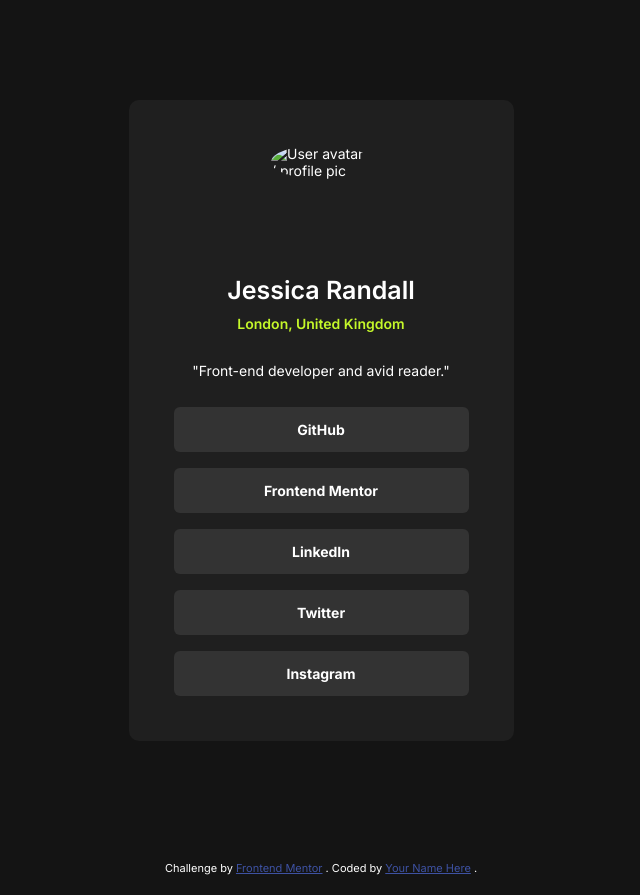
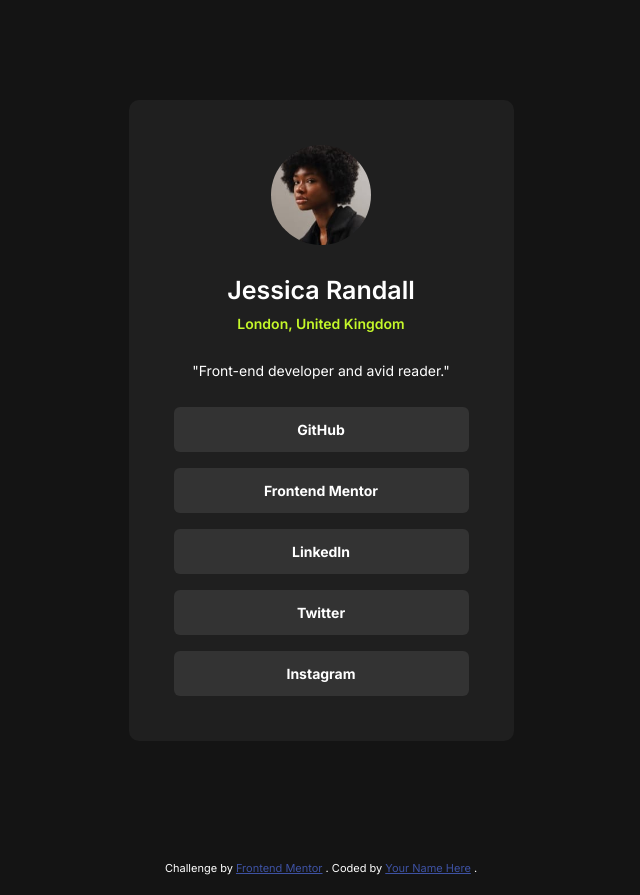
Before and after one commit to wellspronfem/social-links-profile, a website: page src/index.html in a window 1280 px wide. Shown: the whole page, without its empty margins (319-959 px from the left). Drawn offline with nearby package versions, Linux system fonts and the light colour scheme; files that its build step writes are made by us from their sources; the site is published under a folder, as on GitHub Pages, so addresses that start at the root find nothing.

Commit message:
fixed wrong path

```diff
--- a/src/index.html
+++ b/src/index.html
@@ -22,7 +22,7 @@
             <section class="card">
                 <div class="card__header">
                     <div class="card__header__avatar">
-                        <img src="/src/assets/images/avatar-jessica.jpeg" alt="User avatar / profile pic" class="card__header__avatar__image">
+                        <img src="assets/images/avatar-jessica.jpeg" alt="User avatar / profile pic" class="card__header__avatar__image">
                     </div>
                     <div class="card__header__name">
                         Jessica Randall
```
